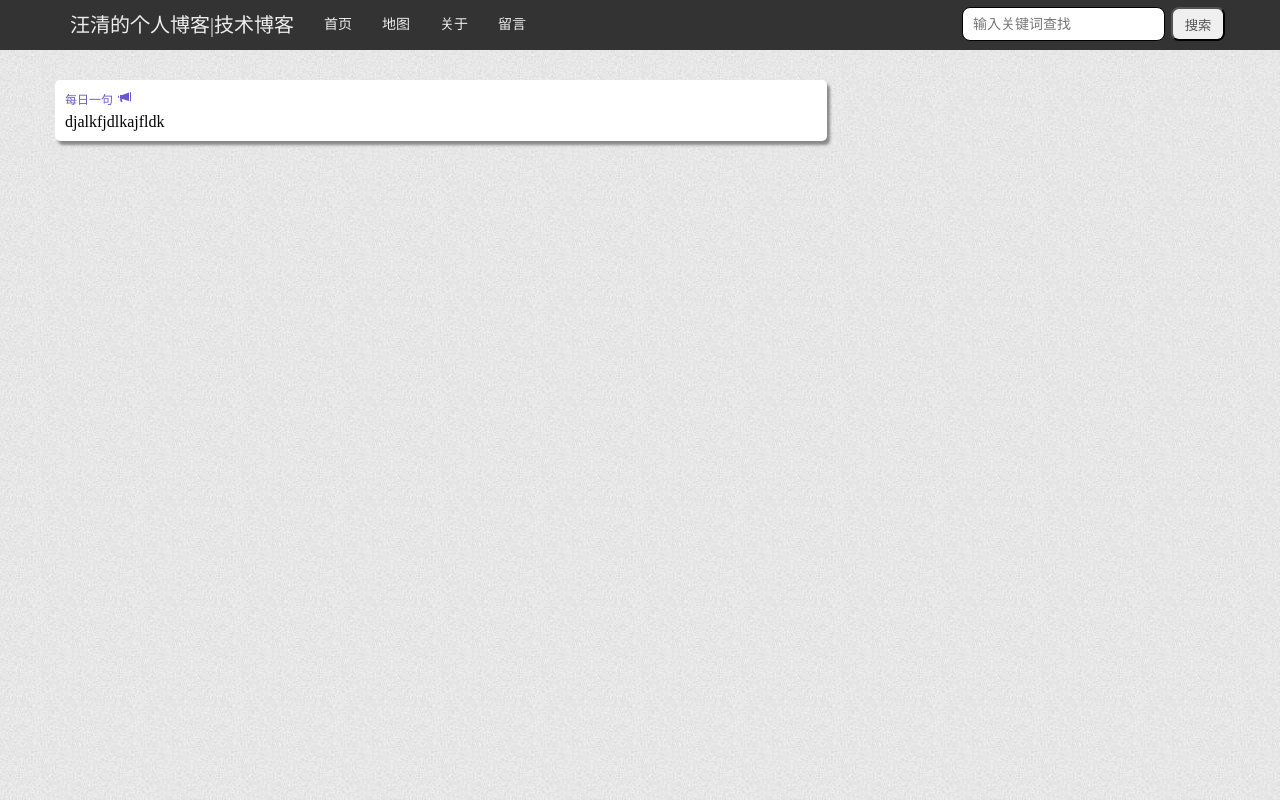
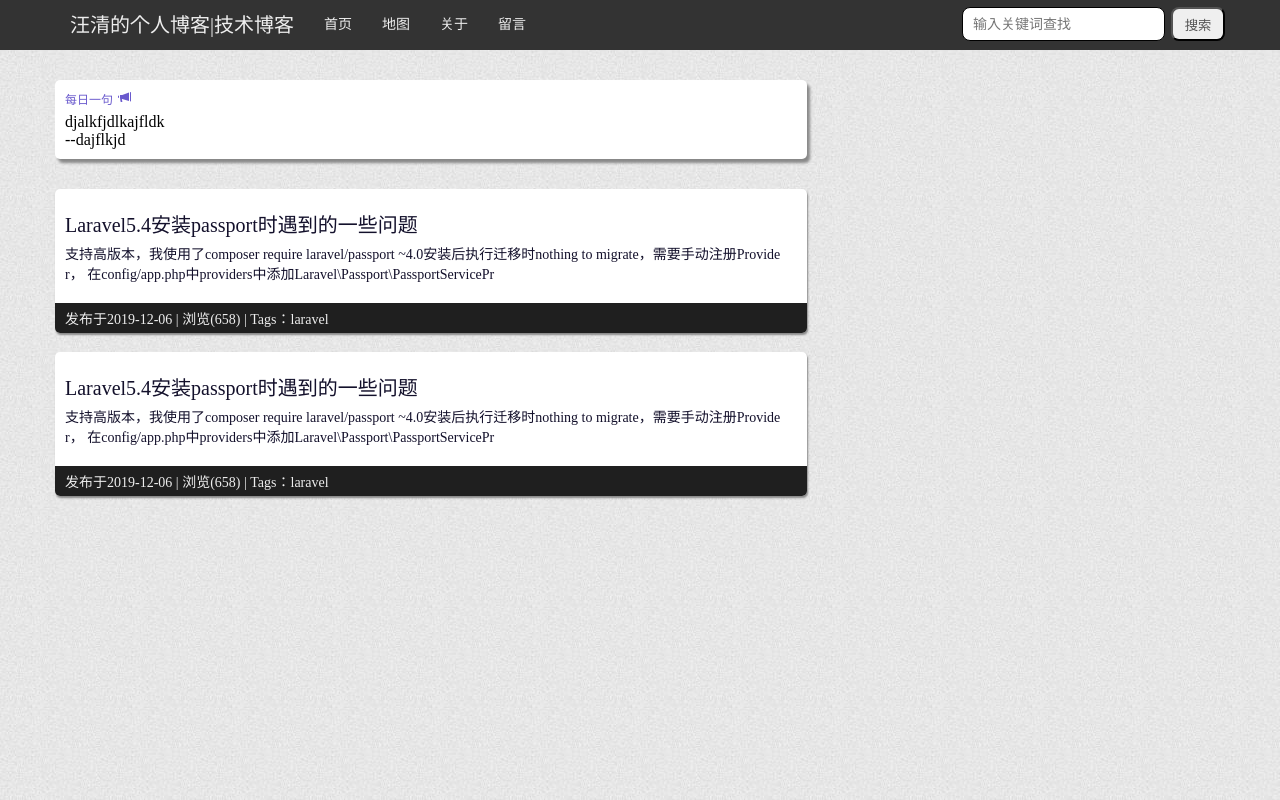
Before and after one commit to wq199909/PersonalBlog, a website: page page/index.html in a window 1280 px wide. Drawn offline with Linux system fonts and the light colour scheme.

Commit message:
首页文章样式

```diff
--- a/page/css/index.css
+++ b/page/css/index.css
@@ -5,6 +5,7 @@
     padding: 10px;
     box-shadow: 3px 4px 3px #888;
     border-radius: 5px;
+    box-sizing: border-box;
 }
 .every_day::before{
     font-family: MyIcon;
@@ -22,3 +23,45 @@
     margin-bottom: 5px;
     color: slateblue;
 }
+
+.article_list{
+    border-radius: 5px;
+    width: 100%;
+    margin-top: 15px;
+}
+.article{
+    display: inline-block;
+    background-color: #fff;
+    border-radius: 5px;
+    width: 100%;
+    box-shadow: 1px 2px 2px #888;
+    overflow: hidden;
+    text-align: left;
+    margin-top: 15px;
+
+}
+.article_title{
+    display: inline-block;
+    font-size: 20px;
+    text-decoration: none;
+    color: #13102b;
+    padding: 20px 10px 5px 10px;
+}
+.article_title:hover{
+    color: #337ab7;
+}
+.article_content{
+    font-size: 14px;
+    color: #13102b;
+    padding: 0 10px 20px 10px;
+    word-wrap: break-word;
+    word-break: break-all;
+    overflow: hidden;
+}
+.article_foot{
+    background-color: #1f1f1f;
+    color: #eee;
+    width: 100%;
+    font-size: 14px;
+    padding: 5px 10px;
+}
--- a/page/index.html
+++ b/page/index.html
@@ -38,6 +38,19 @@
             <div class="every_day">
                 <span>每日一句</span>
                 <p>djalkfjdlkajfldk</p>
+                <p>--dajflkjd</p>
+            </div>
+            <div class="article_list">
+                <div class="article">
+                    <a href="" class="article_title">Laravel5.4安装passport时遇到的一些问题</a>
+                    <p href="" class="article_content">支持高版本，我使用了composer require laravel/passport ~4.0安装后执行迁移时nothing to migrate，需要手动注册Provider， 在config/app.php中providers中添加Laravel\Passport\PassportServicePr</p>
+                    <div href="" class="article_foot">发布于2019-12-06 |  浏览(658) | Tags：laravel</div>
+                </div>
+                <div class="article">
+                    <a href="" class="article_title">Laravel5.4安装passport时遇到的一些问题</a>
+                    <p href="" class="article_content">支持高版本，我使用了composer require laravel/passport ~4.0安装后执行迁移时nothing to migrate，需要手动注册Provider， 在config/app.php中providers中添加Laravel\Passport\PassportServicePr</p>
+                    <div href="" class="article_foot">发布于2019-12-06 |  浏览(658) | Tags：laravel</div>
+                </div>
             </div>
         </div>
         <div class="content_right"></div>
```
